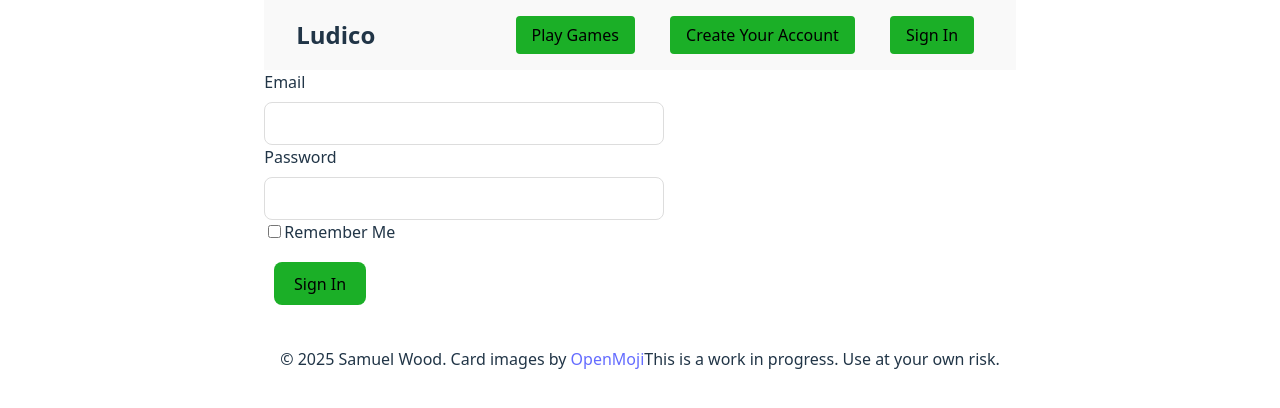
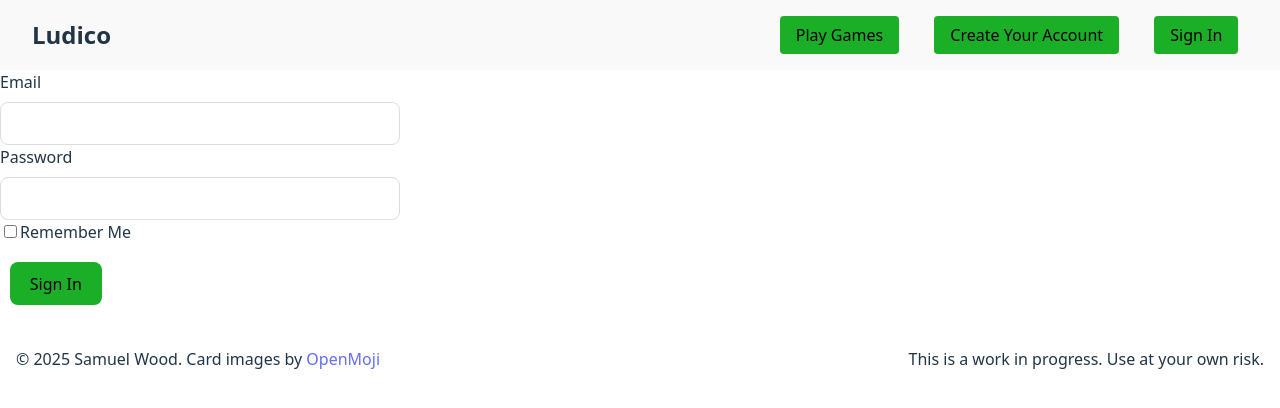
Before and after one commit to StrawberryBeds/games, a React (Vite) app: page /signin in a window 1280 px wide. Shown: the top 408 px of the page. Built offline with nearby package versions, Linux system fonts and the light colour scheme; no server answers.

Commit message:
Resolves problems with header width

```diff
--- a/src/App.css
+++ b/src/App.css
@@ -1,9 +1,9 @@
 /* src/App.css */
 #root {
-  max-width: 1280px;
+  width: 100%;
   margin: 0 auto;
-  width: 100%; /* Ensures it respects max-width */
   min-height: 100vh;
   display: flex;
   flex-direction: column;
+  overflow-x: hidden;
 }
--- a/src/componentsPlayCardSet/GameBoard.css
+++ b/src/componentsPlayCardSet/GameBoard.css
@@ -4,10 +4,10 @@
   flex-direction: column;
   align-items: center;
   width: 100%;
-  max-width: 100vw;
+  max-width: 100%;
   flex: 1; /* Allow it to grow and take available space */
   overflow-y: auto; /* Allow scrolling if needed */
-  padding: 10px;
+  padding: 0px;
   box-sizing: border-box;
 }
 
@@ -19,6 +19,7 @@
   max-width: 100%;
   margin: 0 auto;
   padding: 0;
+  justify-items: center;
 }
 
 
--- a/src/componentsShared/Footer.css
+++ b/src/componentsShared/Footer.css
@@ -3,22 +3,9 @@
   justify-content: space-between;
   align-items: center;
   padding: 1rem;
-  width: 100%;
-  margin-top: auto; /* Push footer to bottom */
+  width: 100vw;
+  /* margin-left: calc(-50vw + 50%); */
   box-sizing: border-box;
-  min-height: 50px; /* Keep minimum height for content */
+  min-height: 50px;
+  left: 0;
 }
-
-/* Styles for light mode */
-/* @media (prefers-color-scheme: light) {
-  :root {
-    color: #213547;
-    background-color: #ffffff;
-  }
-  a:hover {
-    color: #747bff;
-  }
-  button {
-    background-color: #f9f9f9;
-  }
-} */
--- a/src/componentsShared/Header.css
+++ b/src/componentsShared/Header.css
@@ -2,17 +2,17 @@
   display: flex;
   justify-content: space-between;
   align-items: center;
-  padding: 1rem 2rem; /* Match #root’s original padding (2rem left/right) */
-  width: 100%;
+  padding: 1rem 2rem;
+  width: 100vw; /* Span full viewport width */
   height: 10vh;
   min-height: 50px;
   max-height: 70px;
   background-color: #f9f9f9;
   position: relative;
-  margin: 0 auto; /* Center the header within #root */
-  max-width: none; /* Match #root’s max-width */
-  box-sizing: border-box; /* Include padding in width calculation */
+  box-sizing: border-box;
+  left: 0;
 }
+
 
 .header-logo {
   font-weight: bold;
@@ -20,7 +20,7 @@
 }
 
 .hamburger {
-  display: none; /* Hidden by default on desktop */
+  display: none;
   background: none;
   border: none;
   font-size: 1.5rem;
@@ -30,6 +30,7 @@
 .header-nav {
   display: flex;
   gap: 1rem;
+    z-index: 1000;
 }
 
 .header-nav button {
@@ -39,13 +40,13 @@
   cursor: pointer;
 }
 
-/* Mobile styles */
+
 @media (max-width: 768px) {
   .hamburger {
     display: block;
   }
   .header-nav {
-    display: none; /* Hide by default on mobile */
+    display: none;
     position: absolute;
     top: 100%;
     left: 0;
@@ -55,8 +56,9 @@
     align-items: center;
     padding: 1rem;
     gap: 0.5rem;
+      z-index: 1000;
   }
   .header-nav.open {
-    display: flex; /* Show only when toggled */
+    display: flex;
   }
 }
--- a/src/componentsShared/Header.jsx
+++ b/src/componentsShared/Header.jsx
@@ -3,7 +3,6 @@ import { useAuth } from '../context/authContext.jsx';
 import { useNavigate } from 'react-router-dom';
 import SignOutButton from './SignOutButton.jsx';
 import './Header.css';
-import { auth, db } from '../firebase';
 
 
 function Header() {
@@ -12,24 +11,25 @@ function Header() {
   const navigate = useNavigate();
 
   const toggleNav = () => setIsNavOpen(!isNavOpen);
+  const closeNav = () => setIsNavOpen(false);
 
   return (
     <header className="header">
       <div className="header-logo">Ludico</div>
       <button className="hamburger" onClick={toggleNav}>☰</button>
       <nav className={`header-nav ${isNavOpen ? 'open' : ''}`}>
-        <button onClick={() => navigate('/games')}>Play Games</button>
+         <button onClick={() => { navigate('/games'); closeNav(); }}>Play Games</button>
 
         {currentUser ? (
-          <>
-            <button onClick={() => navigate('/profile')}>Profile</button>
-            <button onClick={() => navigate('/player')}>Change Player</button>
-            <SignOutButton />
+           <>
+            <button onClick={() => { navigate('/profile'); closeNav(); }}>Profile</button>
+            <button onClick={() => { navigate('/player'); closeNav(); }}>Change Player</button>
+            <SignOutButton onClick={closeNav} />
           </>
         ) : (
           <>
-            <button onClick={() => navigate('/signup')}>Create Your Account</button>
-            <button onClick={() => navigate('/signin')}>Sign In</button>
+            <button onClick={() => { navigate('/signup'); closeNav(); }}>Create Your Account</button>
+            <button onClick={() => { navigate('/signin'); closeNav(); }}>Sign In</button>
           </>
         )}
       </nav>
--- a/src/componentsShared/SignOutButton.jsx
+++ b/src/componentsShared/SignOutButton.jsx
@@ -4,14 +4,16 @@ import { useNavigate } from 'react-router-dom';
 import { auth, db } from '../firebase';
 
 
-function SignOutButton() {
+function SignOutButton( onClick ) {
   const { currentUser } = useAuth();
   const navigate = useNavigate();
 
   const handleSignOut = async () => {
     try {
       await signOut(auth);
+      if (onClick) onClick(); // Close the menu
       navigate('/');
+
       console.log("User signed out successfully.");
     } catch (err) {
       console.error("Failed to sign out:", err);
--- a/src/index.css
+++ b/src/index.css
@@ -1,3 +1,4 @@
+/* src/index.css */
 :root {
   font-family: system-ui, Avenir, Helvetica, Arial, sans-serif;
   line-height: 1.5;
@@ -19,6 +20,25 @@ main {
 }
 
 
+body {
+  margin: 0;
+  display: flex;
+  align-items: center;
+  width: 100%;
+  min-height: 100vh;
+  min-width: fit-content;
+  flex-direction: column;
+  overflow-x: hidden;
+}
+
+
+/* #root, body, .header, .footer {
+  border: 1px solid red;
+} */
+
+
+/* TEXT STYLING */
+
 a {
   font-weight: 500;
   color: #646cff;
@@ -28,21 +48,13 @@ a:hover {
   color: #535bf2;
 }
 
-body {
-  margin: 0;
-  display: flex;
-  flex-direction: column;
-  align-items: center;
-  width: 100%;
-  min-width: fit-content;
-  min-height: 100vh;
-}
-
 
 h1 {
   font-size: 3.2em;
   line-height: 1.1;
 }
+
+/* BUTTON STYLING */
 
 button {
   border-radius: 8px;
@@ -84,14 +96,13 @@ button:focus-visible {
   }
 }
 
+/* FORMS */
 
-/* Form container (optional, for spacing/alignment) */
 .form-group {
   margin-bottom: 1.5rem;
   width: 100%;
 }
 
-/* Text inputs (matches button height/padding) */
 input[type="text"],
 input[type="email"],
 input[type="password"],
@@ -100,41 +111,38 @@ select,
 textarea {
   border-radius: 8px;
   border: 1px solid #ccc;
-  padding: 0.6em 1.2em; /* Match button padding */
+  padding: 0.6em 1.2em;
   font-size: 1em;
   font-family: inherit;
-  color: inherit; /* Inherit text color from :root */
-  background-color: #f9f9f9; /* Light background */
+  color: inherit;
+  background-color: #f9f9f9;
   width: 100%;
-  max-width: 400px; /* Prevent overly wide inputs */
+  max-width: 400px;
   transition: border-color 0.25s, box-shadow 0.25s;
-  box-sizing: border-box; /* Include padding in width */
+  box-sizing: border-box;
 }
 
-/* Focus states (matches button focus) */
 input:focus,
 select:focus,
 textarea:focus {
   outline: none;
-  border-color: #1baf27; /* Match button color */
-  box-shadow: 0 0 0 2px rgba(27, 175, 39, 0.2); /* Subtle glow */
+  border-color: #1baf27;
+  box-shadow: 0 0 0 2px rgba(27, 175, 39, 0.2);
 }
 
-/* Hover states */
+
 input:hover,
 select:hover,
 textarea:hover {
-  border-color: #169c20; /* Darker green */
+  border-color: #169c20;
 }
 
-/* Placeholder text */
 input::placeholder,
 textarea::placeholder {
   color: rgba(0, 0, 0, 0.5);
-  opacity: 1; /* Firefox compatibility */
+  opacity: 1;
 }
 
-/* Labels */
 label {
   display: block;
   margin-bottom: 0.5rem;
@@ -142,7 +150,6 @@ label {
   color: inherit;
 }
 
-/* Avatar selection container (future-proof) */
 .avatar-grid {
   display: flex;
   gap: 1rem;
@@ -157,7 +164,7 @@ label {
   cursor: pointer;
   border: 2px solid transparent;
   transition: border-color 0.25s;
-  overflow: hidden; /* Clip images to border-radius */
+  overflow: hidden;
 }
 
 .avatar-option:hover {
@@ -175,7 +182,6 @@ label {
   object-fit: cover;
 }
 
-/* Submit/reset buttons (reuse existing button styles) */
 input[type="submit"],
 input[type="reset"] {
   border-radius: 8px;
@@ -195,7 +201,6 @@ input[type="reset"]:hover {
   border-color: #f9f9f9;
 }
 
-/* Dark/light mode adaptation */
 @media (prefers-color-scheme: light) {
   input[type="text"],
   input[type="email"],
@@ -213,7 +218,6 @@ input[type="reset"]:hover {
   }
 }
 
-/* Portrait orientation adjustments */
 @media screen and (orientation: portrait) {
   .form-group {
     margin-bottom: 1rem;
@@ -224,6 +228,6 @@ input[type="reset"]:hover {
   input[type="date"],
   select,
   textarea {
-    padding: 0.75em 1em; /* Slightly more compact */
+    padding: 0.75em 1em;
   }
 }
```
